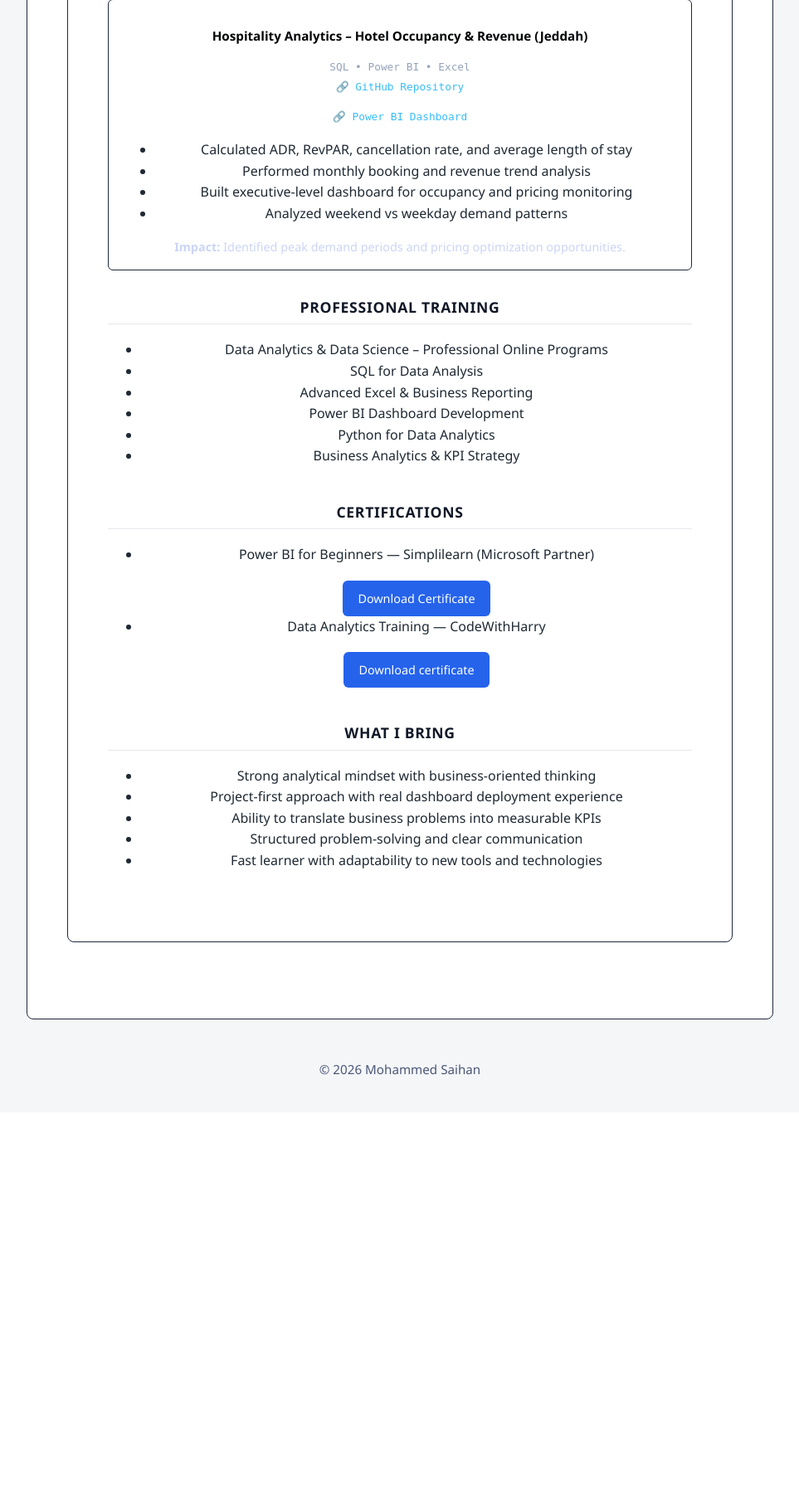
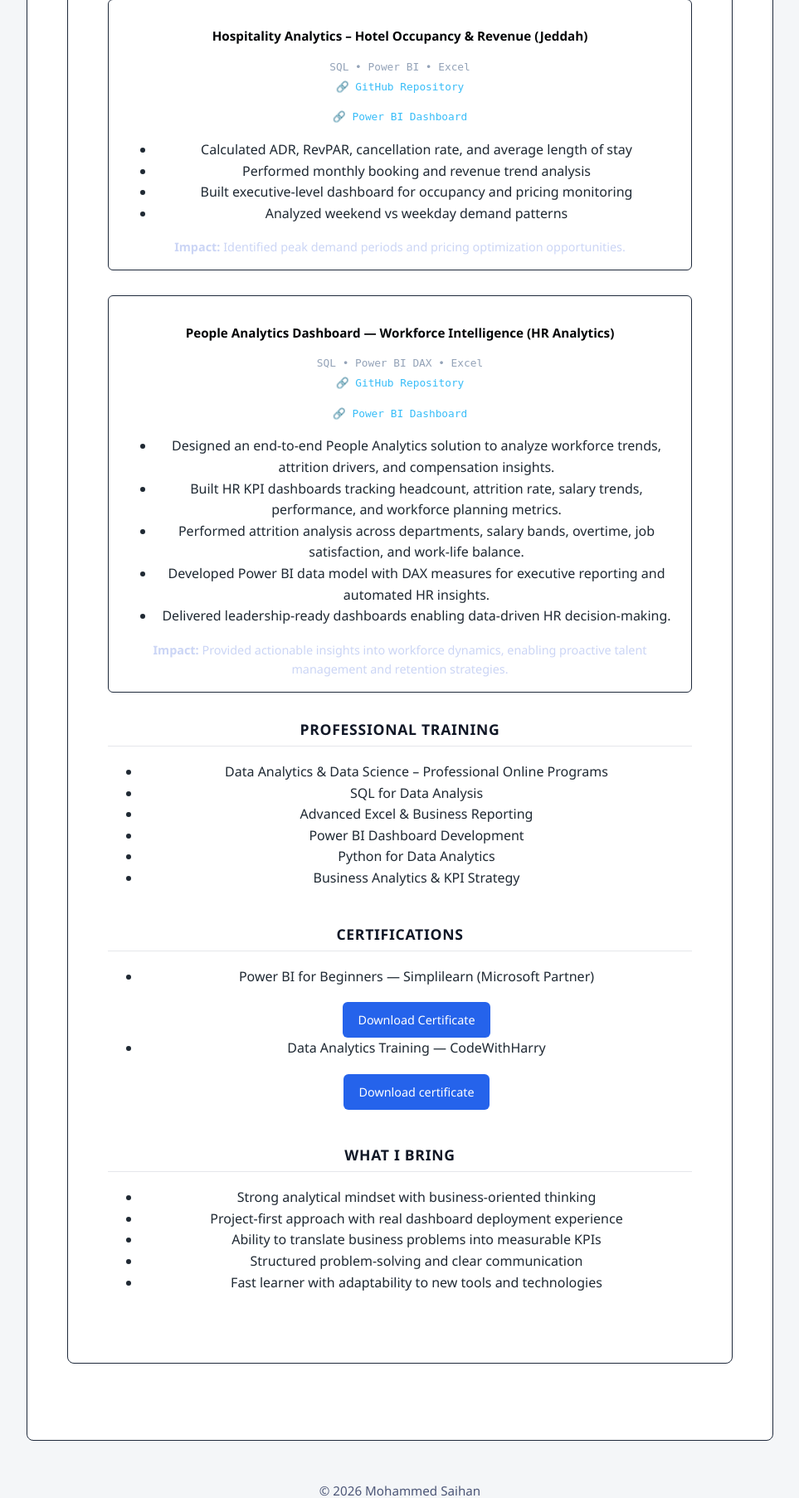
Before and after one commit to MohammedSaihan/resume-mohammedsaihan, a Flask app: page /resume in a window 1280 px wide. Shown: the part 1616-3422 px from the top of the page at 83% size, without its empty margins (158-1121 px from the left). Before the commit the page ends 2912 px from the top, so only its background shows below. Run offline with Flask 3, Linux system fonts and the light colour scheme.

Commit message:
resume building

```diff
--- a/templates/resume.html
+++ b/templates/resume.html
@@ -131,6 +131,36 @@
                 </p>
             </div>
 
+            <div class="project-block">
+                <h3>People Analytics Dashboard — Workforce Intelligence (HR Analytics)</h3>
+                <p class="tech-stack">SQL • Power BI DAX • Excel</p>
+
+                <p class="project-links">
+                    <a href="https://github.com/MohammedSaihan/People-Analytics-Dashboard-Workforce-Intelligence-for-Leadership.git"
+                        target="_blank">
+                        🔗 GitHub Repository
+                </a>
+                </p>
+                <p class="project-links">
+                    <a href="https://app.powerbi.com/view?r=eyJrIjoiMjc4NGZkYmYtZjg5NC00NjJkLWFlODMtMWQwMTgwNjg5MTFjIiwidCI6IjRkNmJmZDhhLWNlZDItNGUxNi1hOGUwLWM5YzFjYWRlNWFjYiJ9"
+                        target="_blank">
+                        🔗 Power BI Dashboard
+                    </a>
+                </p>
+
+                <ul>
+                    <li>Designed an end-to-end People Analytics solution to analyze workforce trends, attrition drivers, and compensation insights.</li>
+                    <li>Built HR KPI dashboards tracking headcount, attrition rate, salary trends, performance, and workforce planning metrics.</li>
+                    <li>Performed attrition analysis across departments, salary bands, overtime, job satisfaction, and work-life balance.</li>
+                    <li>Developed Power BI data model with DAX measures for executive reporting and automated HR insights.</li>
+                    <li>Delivered leadership-ready dashboards enabling data-driven HR decision-making.</li>
+                </ul>
+
+                <p class="impact">
+                    <strong>Impact:</strong> Provided actionable insights into workforce dynamics, enabling proactive talent management and retention strategies.
+                </p>
+            </div>
+
 
             <!-- TRAINING -->
             <section class="resume-section">
--- a/templates/skills.html
+++ b/templates/skills.html
@@ -23,6 +23,9 @@
         <li>Exploratory Data Analysis (EDA)</li>
         <li>Feature Engineering</li>
         <li>Statistical Analysis</li>
+        <li>Microsoft Excel (Advanced)</li>
+        <li>Power BI</li>
+        <li>Power Point (Presentation Skills)</li>
     </ul>
 </section>
 
```
Also changed, not shown: templates/projects.html (+47 -3 lines).
